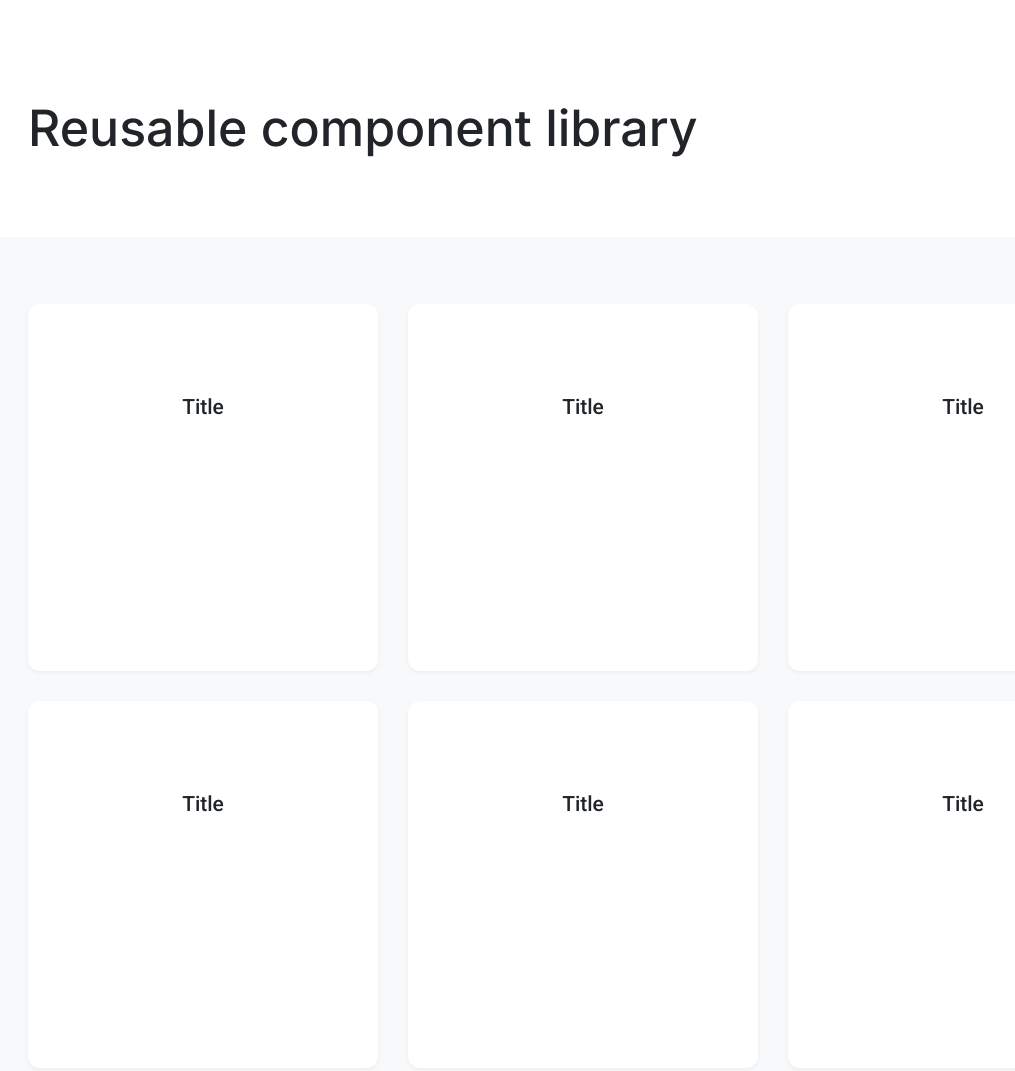
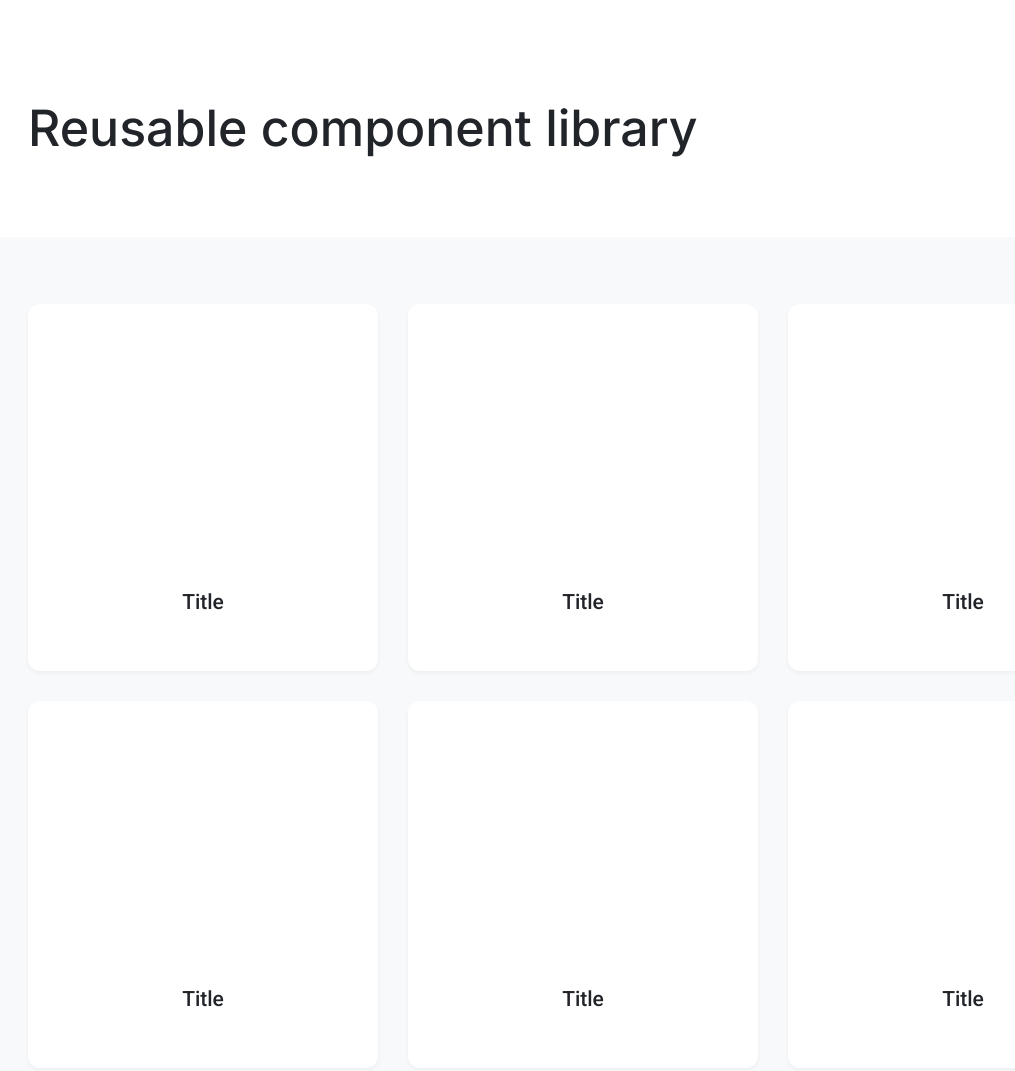
Before and after one commit to moiseyka86/htmlcss-20220120_marina31, a website: page index.html in a window 1280 px wide. Shown: the top 1071 px of the page, without its empty margins (57-1072 px from the left). Drawn offline with Linux system fonts and the light colour scheme.

Commit message:
fix cards

```diff
--- a/components/cards/card.css
+++ b/components/cards/card.css
@@ -6,9 +6,11 @@
     flex-basis:350px;
     height:367px;
     box-sizing: border-box;
+    display:flex;
+    flex-direction: column;
 }
 .card__top{
-
+    flex-grow: 1;
 }
 .card__body{
     padding:24px;
@@ -21,6 +23,7 @@
     line-height: 25px;
     text-align: center;
     color: var(--black);
-
-
 }
+h5{
+    margin: 0;
+}
```
